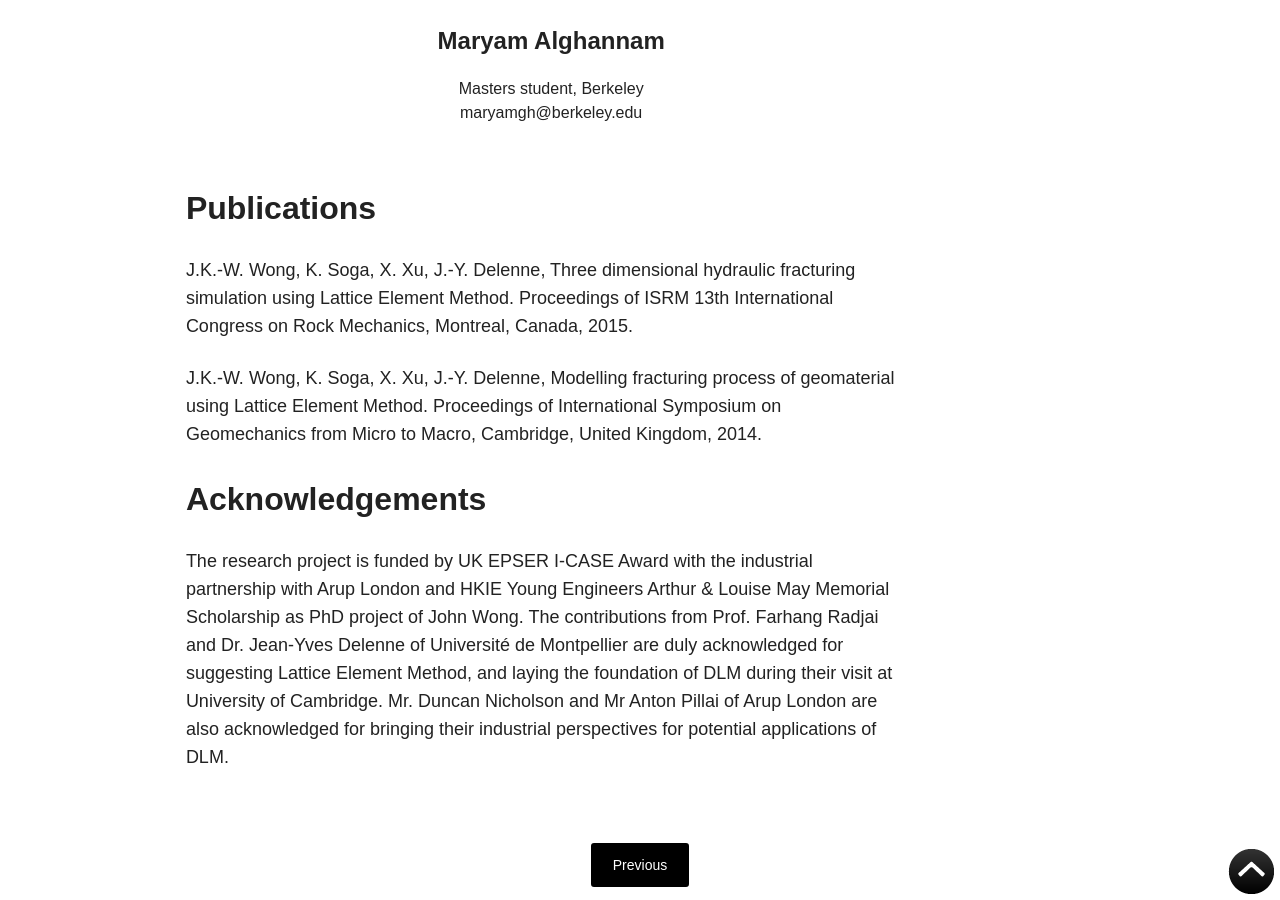
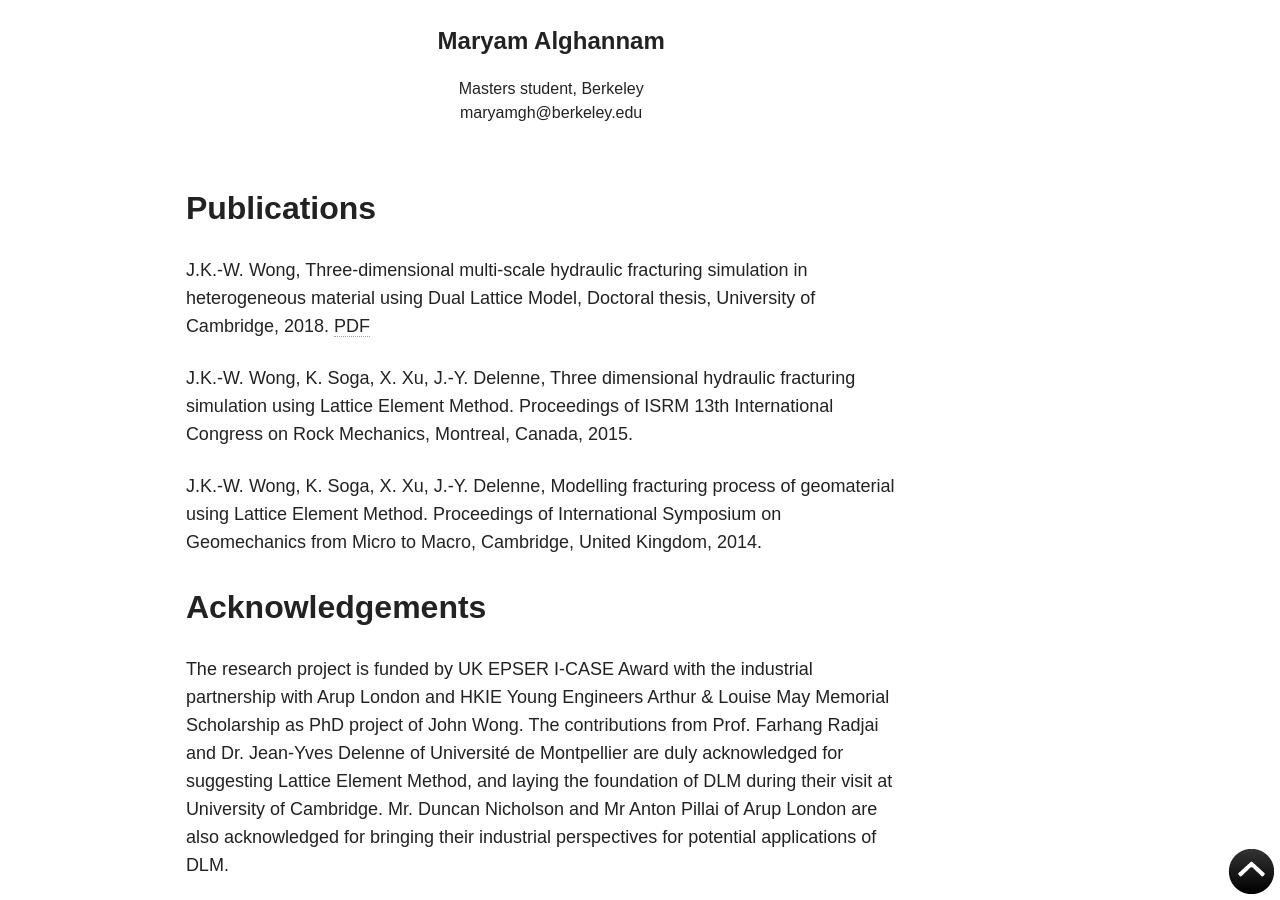
Before and after one commit to cb-geo/cb-geo.github.io, a Jekyll site: the page built from _posts/research_areas/2017-04-17-dlm.md, in a window 1280 px wide and 900 px high, scrolled down 8629 px. Built offline with Jekyll 4.4.1, drawn with Linux system fonts in a browser that asks for light colours; nearby versions of some CDN libraries.

Commit message:
:pencil: PhD Thesis DLM

```diff
--- a/_posts/research_areas/2017-04-17-dlm.md
+++ b/_posts/research_areas/2017-04-17-dlm.md
@@ -83,6 +83,8 @@ DLM offers the ability to perform large-scale 3D simulations without expensive c
 
 ## Publications
 
+J.K.-W. Wong, Three-dimensional multi-scale hydraulic fracturing simulation in heterogeneous material using Dual Lattice Model, Doctoral thesis, University of Cambridge, 2018. [PDF](https://www.repository.cam.ac.uk/handle/1810/270542)
+
 J.K.-W. Wong, K. Soga, X. Xu, J.-Y. Delenne, Three dimensional hydraulic fracturing simulation using Lattice Element Method. Proceedings of ISRM 13th International Congress on Rock Mechanics, Montreal, Canada, 2015.
 
 J.K.-W. Wong, K. Soga, X. Xu, J.-Y. Delenne, Modelling fracturing process of geomaterial using Lattice Element Method. Proceedings of International Symposium on Geomechanics from Micro to Macro, Cambridge, United Kingdom, 2014.
```
